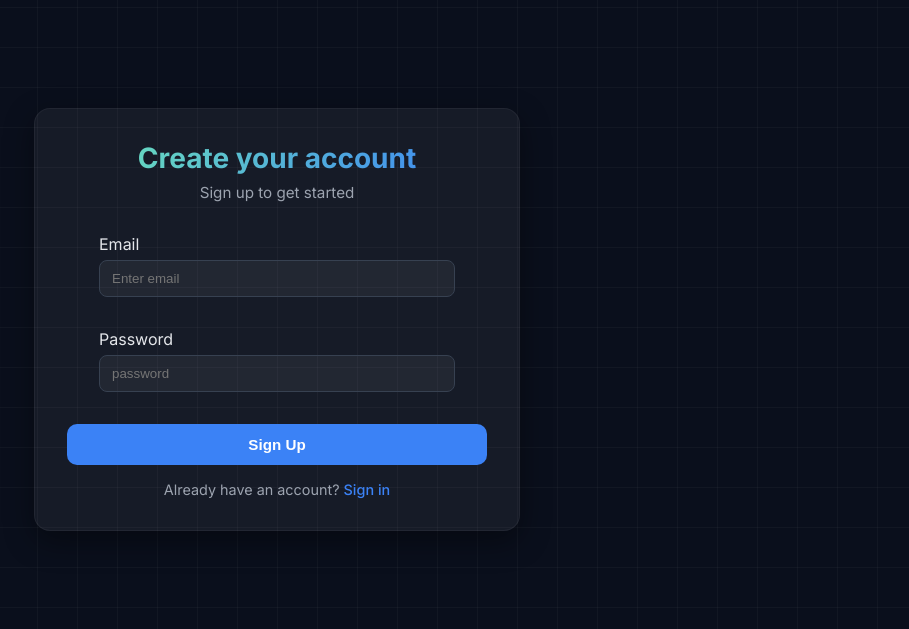
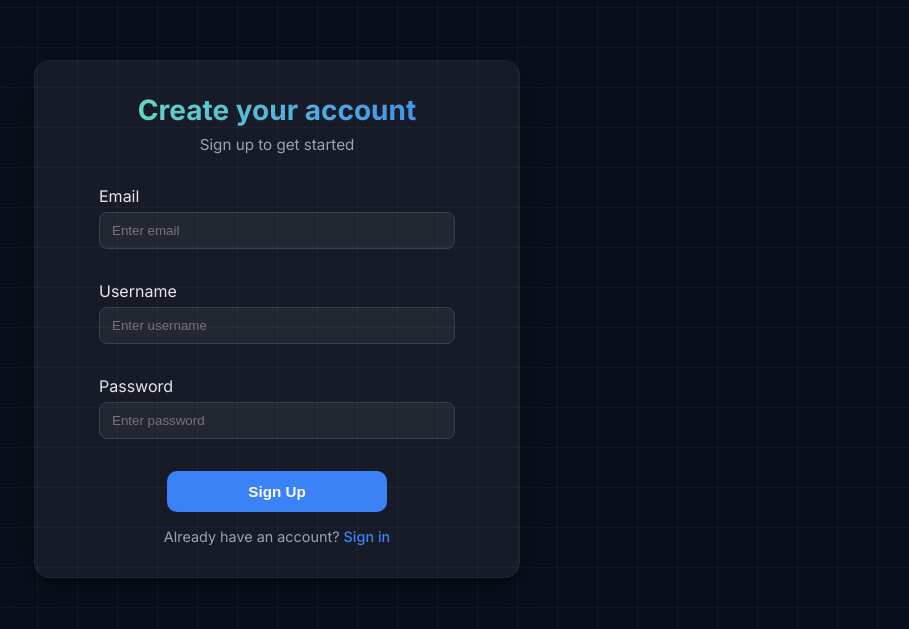
Before and after one commit to vyom-gahlot/DevSync, a React (Vite) app in the folder client/: page /sign-up in a window 1280 px wide. Shown: the part 113-742 px from the top of the page, without its empty margins (363-1272 px from the left). Built offline with nearby package versions, Linux system fonts and the light colour scheme.

Commit message:
connected sign up api with fronted and added logout when token expires

```diff
--- a/client/context/AppContext.jsx
+++ b/client/context/AppContext.jsx
@@ -1,5 +1,6 @@
 import { useContext, useEffect, useState, createContext } from "react";
 import api from "../src/api/axios.js";
+import { jwtDecode } from "jwt-decode";
 
 const AppContext = createContext();
 
@@ -13,6 +14,29 @@ export const AppProvider = ({ children }) => {
       setToken(storedToken);
     }
   }, []);
+
+  useEffect(() => {
+    if (token) {
+      try {
+        const { exp } = jwtDecode(token);
+        const timeout = exp * 1000 - Date.now();
+
+        if (timeout <= 0) {
+          logout();
+          return;
+        }
+
+        const timer = setTimeout(() => {
+          logout();
+        }, timeout);
+
+        return () => clearTimeout(timer);
+
+      } catch (err) {
+        logout(); // invalid token safety
+      }
+    }
+  }, [token]);
 
   const login = (token) => {
     localStorage.setItem("token", token);
--- a/client/package.json
+++ b/client/package.json
@@ -11,6 +11,7 @@
   },
   "dependencies": {
     "axios": "^1.18.1",
+    "jwt-decode": "^4.0.0",
     "react": "^19.2.7",
     "react-dom": "^19.2.7",
     "react-hot-toast": "^2.6.0",
--- a/client/src/components/SignIn.jsx
+++ b/client/src/components/SignIn.jsx
@@ -7,11 +7,11 @@ import api from '../api/axios.js';
 
 const SignIn = () => {
 
-  const{ login, token} = useAppContext();
+  const{  login, token} = useAppContext();
 
   const [email, setEmail] = useState("");
   const [password, setPassword] = useState("");
-  const [loading, setLoading] = useState(null);
+  const [loading, setLoading] = useState(false);
 
   const navigate = useNavigate();
 
--- a/client/src/components/SignUP.jsx
+++ b/client/src/components/SignUP.jsx
@@ -1,10 +1,50 @@
-import React from 'react'
+import React, { useState } from 'react'
 import './SignUp.css'
 import { useNavigate } from 'react-router-dom'
+import toast from 'react-hot-toast'
+import api from '../api/axios.js'
+import { useAppContext } from '../../context/AppContext.jsx'
+
+
 
 const SignUp = () => {
 
+  const{  login, token} = useAppContext();
+
+  const [email, setEmail] = useState("");
+  const [username, setUsername] = useState("");
+  const [password, setPassword] = useState("");
+  const [loading, setLoading] = useState(false);
+
   const navigate = useNavigate();
+
+  const onSubmitHandler = async (e) =>{
+    e.preventDefault();
+    setLoading(true);
+    try {
+      const user = {
+        username,
+        email,
+        password
+      }
+
+
+      const {data} = await api.post('/api/auth/sign-up', user);
+
+      if(data.success){
+        toast.success("User Signed up Successfully");
+        login(data.token);
+        navigate('/');
+      }
+      else{
+        toast.error(data.message);
+      }
+    } catch (error) {
+      toast.error(error.response?.data?.message || error.message);
+    } finally{
+      setLoading(false);
+    }
+  }
 
   return (
     <div className='signup-card'>
@@ -14,17 +54,21 @@ const SignUp = () => {
         <p>Sign up to get started</p>
       </div>
       <div className="signup-form">
-        <form >
+        <form onSubmit={onSubmitHandler} >
           <div className="email-input">
           <label>Email</label>
-          <input type="email" name="" placeholder='Enter email' required />
+          <input onChange={e=>setEmail(e.target.value)} value={email} type="email" name="" placeholder='Enter email' required />
+          </div>
+          <div className="username-input">
+            <label>Username</label>
+            <input onChange={e=>setUsername(e.target.value)} value={username} type="text" name="" placeholder='Enter username' required />
           </div>
           <div className="password-input">
             <label>Password</label>
-            <input type="password" name="" placeholder='password' required />
+            <input onChange={e=>setPassword(e.target.value)} value={password} type="password" name="" placeholder='Enter password' required />
           </div>
           <div className="signup-button-container">
-            <button className='signup-button'>Sign Up</button>
+            <button disabled={loading} type='submit' className='signup-button'>{loading ? "Signing Up": "Sign Up"}</button>
           </div>
         </form>
       </div>
--- a/client/src/components/SignUp.css
+++ b/client/src/components/SignUp.css
@@ -52,7 +52,8 @@
 }
 
 .signup-button {
-  width: 100%;
+  width: 50%;
+  min-width: 220px;
   padding: 12px;
   border-radius: 10px;
   border: none;
@@ -80,7 +81,8 @@
 }
 
 .email-input,
-.password-input {
+.password-input,
+.username-input {
   margin: 2rem;
   display: flex;
   flex-direction: column;
@@ -88,7 +90,8 @@
 }
 
 .email-input input,
-.password-input input {
+.password-input input,
+.username-input input {
   padding: 10px 12px;
   border-radius: 8px;
   border: 1px solid #374151;
@@ -98,7 +101,8 @@
 }
 
 .email-input input:focus,
-.password-input input:focus {
+.password-input input:focus,
+.username-input input:focus {
   border-color: #7c3aed;
 }
 
```
Also changed, not shown: 1 other file (tests, documents, lock files or other folders).
